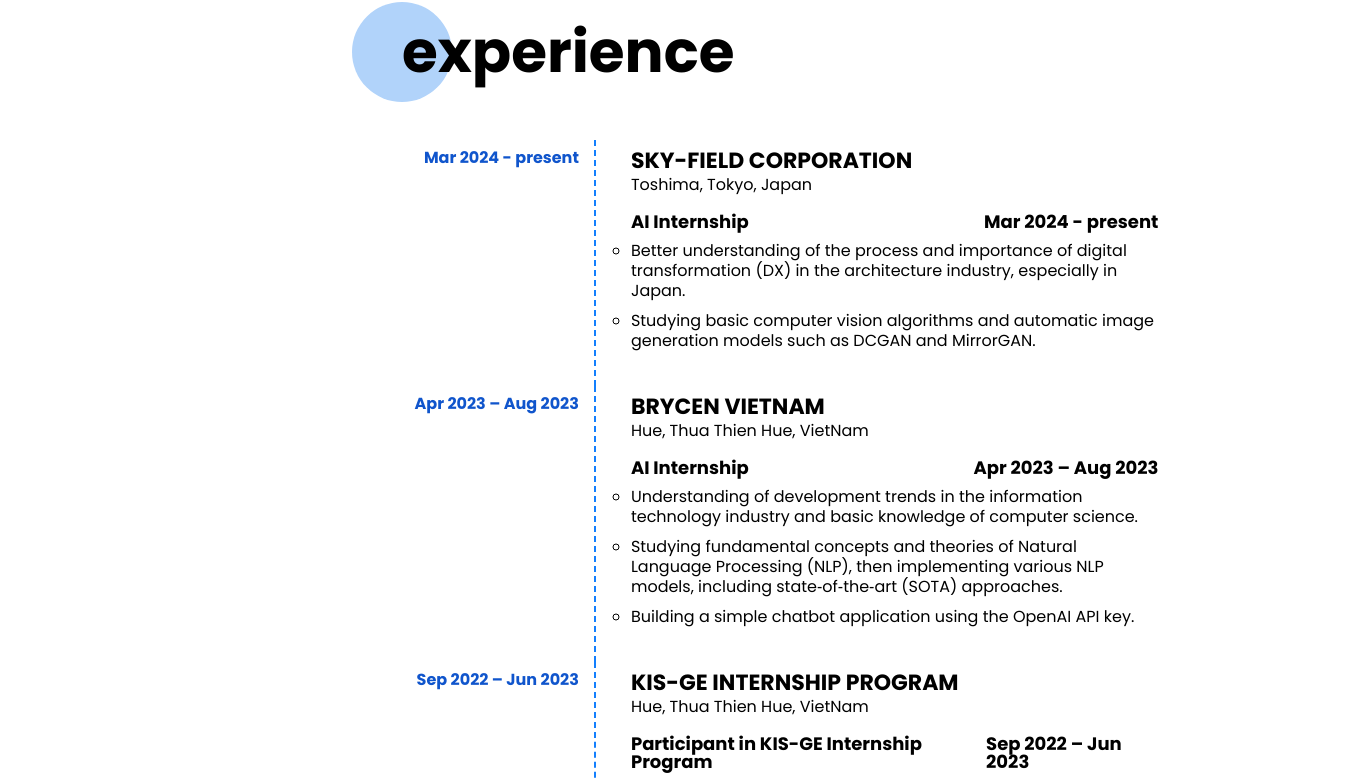
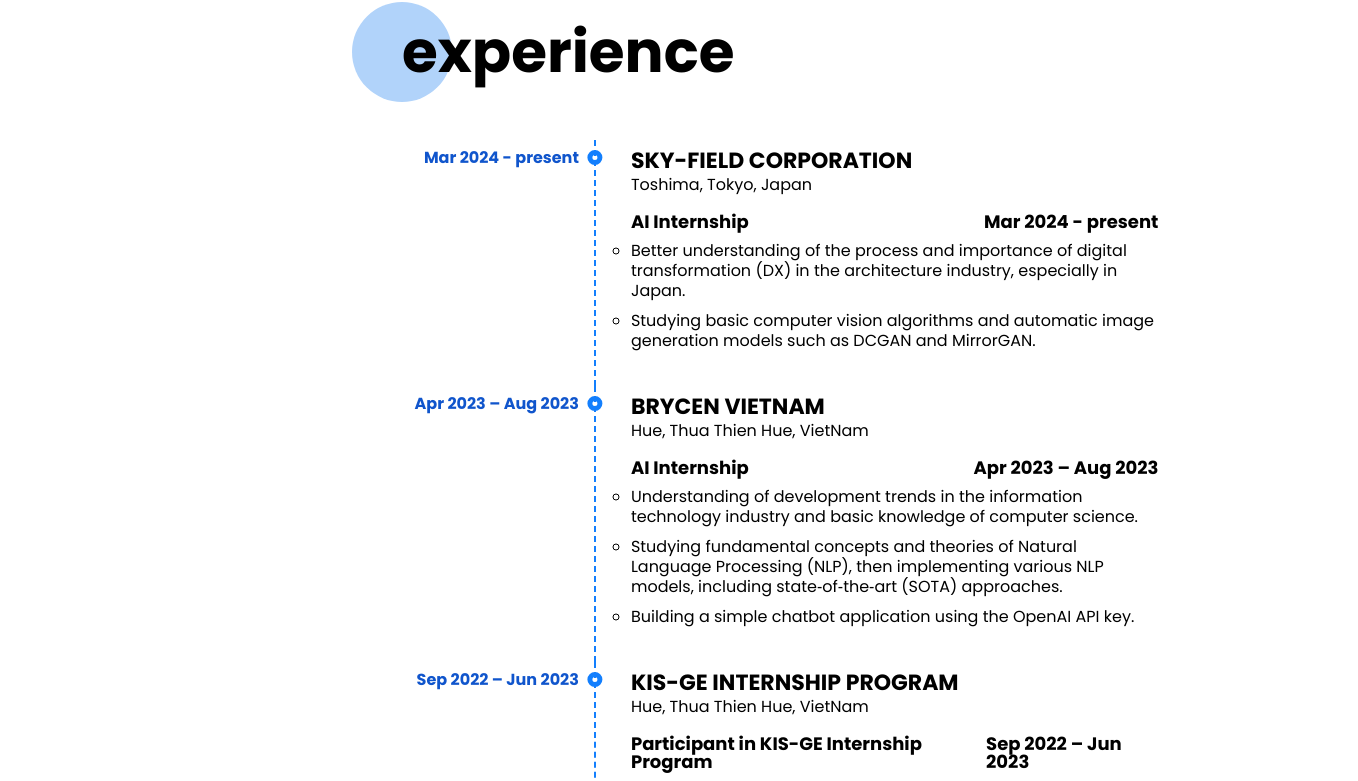
Before and after one commit to baco0611/personal_website, a React (Vite) app: page / in a window 1280 px wide. Shown: the part 1799-2580 px from the top of the page, 1358 px wide, since content can reach past the window. Built offline with nearby package versions, Linux system fonts and the light colour scheme.

Commit message:
[UPDATE] Add bullet point after time block

```diff
--- a/src/views/Experience/Experience.jsx
+++ b/src/views/Experience/Experience.jsx
@@ -105,7 +105,7 @@
 
                                 {
                                     company.position.map((position, index) =>
-                                        <div className='position' key={index} data-aos="fade-left">
+                                        <div className='position' key={index}>
                                             <div className='title'>
                                                 <h2>{position.position}</h2>
                                                 <h2>{position.time}</h2>
--- a/src/views/Experience/Experience.scss
+++ b/src/views/Experience/Experience.scss
@@ -13,6 +13,22 @@
         text-align: right;
         padding-right: 15px;
         padding-top: 10px;
+        position: relative;
+
+        &::after {
+            position: absolute;
+            display: block;
+            content: "";
+            width: 15px;
+            height: 15px;
+            background-color: transparent;
+            border: solid 5px $highlight-color;
+            border-radius: 100%;
+
+            top:50%;
+            right: 0;
+            transform: translate(56%, -20%);
+        }
     }
 
     .content {
```
